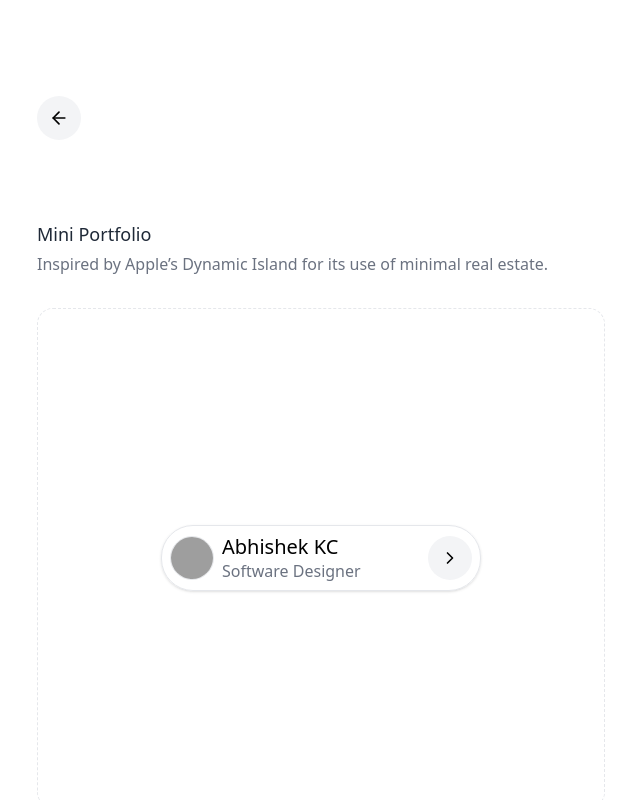
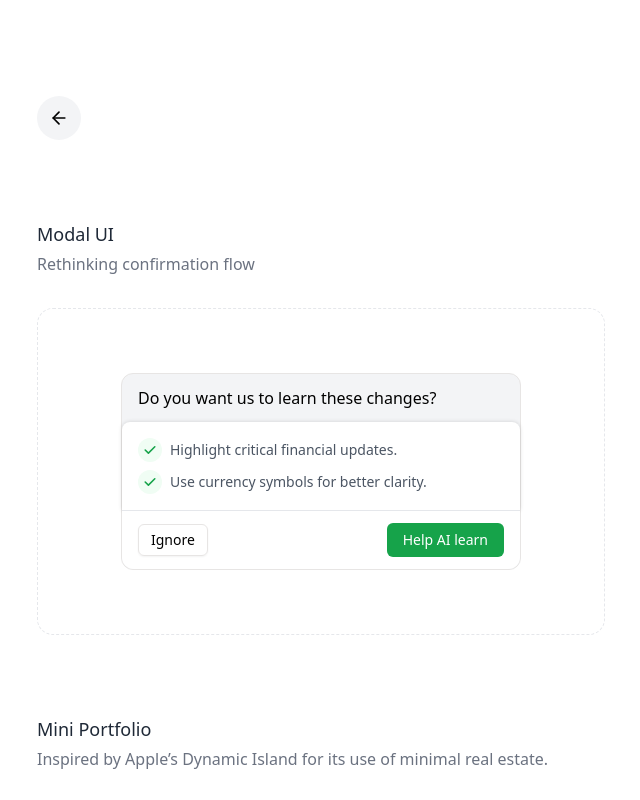
Before and after one commit to casicodes/portfolio, a React (Vite) app: page /motion in a window 1280 px wide. Shown: the top 800 px of the page, without its empty margins (319-959 px from the left). Built offline with nearby package versions, Linux system fonts and the light colour scheme; grey boxes are pictures that could not be loaded.

Commit message:
Add Modal UI

```diff
--- /dev/null
+++ b/src/component/ModalUI/ModalUI.jsx
@@ -0,0 +1,141 @@
+import { useState, useEffect } from "react";
+import { motion, AnimatePresence } from "framer-motion";
+
+const ModalUI = () => {
+  const [status, setStatus] = useState("initial"); // initial, learning, updating, done
+
+  const handleLearnClick = () => {
+    setStatus("Learning from your update");
+
+    setTimeout(() => {
+      setStatus("Updating your preferences");
+
+      setTimeout(() => {
+        setStatus("All set!");
+
+        setTimeout(() => {
+          setStatus("initial");
+        }, 3000);
+      }, 6000);
+    }, 6000);
+  };
+
+  const getStatusText = () => {
+    switch (status) {
+      case "Learning from your update":
+      case "Updating your preferences":
+        return (
+          <motion.p
+            key={status}
+            initial={{ y: 8, x: 0 }}
+            animate={{ y: 0, x: 0 }}
+            transition={{
+              duration: 0.5,
+              type: "spring",
+            }}
+            className="text-gray-600 text-base font-medium shimmer"
+          >
+            {status}
+          </motion.p>
+        );
+      case "All set!":
+        return (
+          <motion.button
+            key={status}
+            initial={{ y: 8, x: 0 }}
+            animate={{ y: 0, x: 0 }}
+            transition={{
+              duration: 0.5,
+              type: "spring",
+            }}
+            className="group text-sm py-[5px] shadow-sm hover:shadow-md border transition-shadow border-stone-200 rounded-md flex justify-center items-center gap-1 normal-case px-3 text-primary font-medium w-full"
+          >
+            All set
+          </motion.button>
+        );
+      default:
+        return "";
+    }
+  };
+
+  return (
+    <div className="playground flex flex-col gap-8">
+      <div className="playground-desc flex flex-col gap-1">
+        <h1 className="text-gray-800 md:text-lg capitalize font-medium">
+          Modal UI
+        </h1>
+        <p className="text-gray-500">Rethinking confirmation flow</p>
+      </div>
+      <div className="playground-area rounded-2xl bg-white border-dashed border border-gray-200 gap-4 flex flex-col items-center justify-start">
+        <div className="border-stone-200 border w-[400px] bg-gray-100 rounded-xl flex flex-col justify-between">
+          <div className="flex items-start flex-col gap-4">
+            <div className="flex flex-col w-full">
+              <div className="flex flex-row px-[16px] py-[12px] rounded-t-lg">
+                <p className="m-0 font-medium text-base p-0">
+                  Do you want us to learn these changes?
+                </p>
+              </div>
+              <div className="flex flex-row px-[16px] py-[16px] bg-white rounded-t-lg shadow-[0_0_4px_rgba(0,0,0,0.15)]">
+                <ul className="list-disc list-inside text-[13px] text-gray-600 w-full">
+                  <li className="text-sm flex items-center gap-2 mb-2 last:mb-0">
+                    <div className="flex-shrink-0 w-6 h-6 bg-green-50 rounded-full flex items-center justify-center">
+                      <svg
+                        className="w-4 h-4 text-green-600"
+                        viewBox="0 0 20 20"
+                        fill="currentColor"
+                      >
+                        <path
+                          fillRule="evenodd"
+                          d="M16.707 5.293a1 1 0 010 1.414l-8 8a1 1 0 01-1.414 0l-4-4a1 1 0 011.414-1.414L8 12.586l7.293-7.293a1 1 0 011.414 0z"
+                          clipRule="evenodd"
+                        />
+                      </svg>
+                    </div>
+                    Highlight critical financial updates.
+                  </li>
+                  <li className="text-sm flex items-center gap-2 mb-2 last:mb-0">
+                    <div className="flex-shrink-0 w-6 h-6 bg-green-50 rounded-full flex items-center justify-center">
+                      <svg
+                        className="w-4 h-4 text-green-600"
+                        viewBox="0 0 20 20"
+                        fill="currentColor"
+                      >
+                        <path
+                          fillRule="evenodd"
+                          d="M16.707 5.293a1 1 0 010 1.414l-8 8a1 1 0 01-1.414 0l-4-4a1 1 0 011.414-1.414L8 12.586l7.293-7.293a1 1 0 011.414 0z"
+                          clipRule="evenodd"
+                        />
+                      </svg>
+                    </div>
+                    Use currency symbols for better clarity.
+                  </li>
+                </ul>
+              </div>
+            </div>
+          </div>
+          <div className="flex flex-row min-h-[59px] gap-2 border-t px-[16px] py-[12px] bg-white rounded-b-xl items-center justify-between">
+            <AnimatePresence mode="wait">
+              {status === "initial" ? (
+                <>
+                  <button className="group text-sm py-[5px] shadow-sm hover:shadow-md border transition-shadow border-stone-200 rounded-md flex justify-center items-center gap-1 normal-case px-3 text-primary font-medium">
+                    Ignore
+                  </button>
+                  <button
+                    onClick={handleLearnClick}
+                    className="text-white text-sm bg-green-600 px-4 py-[7px] flex items-center rounded-md hover:bg-green-700"
+                  >
+                    Help AI learn
+                  </button>
+                </>
+              ) : (
+                <>{getStatusText()}</>
+              )}
+            </AnimatePresence>
+          </div>
+        </div>
+      </div>
+    </div>
+  );
+};
+
+export default ModalUI;
--- a/src/index.css
+++ b/src/index.css
@@ -85,3 +85,19 @@ footer a:hover {
     opacity: 0;
   }
 }
+.shimmer {
+  line-height: 1.3;
+  font-weight: 400;
+  position: relative;
+  overflow: hidden;
+  background: linear-gradient(109deg, #b4b4b4, #b4b4b4, #000000);
+  background-size: 200% 100%;
+  -webkit-background-clip: text;
+  -webkit-text-fill-color: transparent;
+  animation: shimmer 3.5s infinite linear;
+}
+@keyframes shimmer {
+  100% {
+    background-position: -200% 0;
+  }
+}
--- a/src/pages/motion.jsx
+++ b/src/pages/motion.jsx
@@ -8,11 +8,13 @@ import MultiLevelAction from "../component/MultiLevelAction/MultiLevelAction";
 import Chatgpt from "../component/Chatgpt/Chatgpt";
 import NewTab from "../component/NewTab/NewTab";
 import SheetAnimation from "../component/SheetAnimation/SheetAnimation";
+import ModalUI from "../component/ModalUI/ModalUI";
 
 function Motion() {
   return (
     <div className="flex flex-col gap-20 text-left">
       <PageTitle />
+      <ModalUI />
       <MiniPortfolio />
       <Chatgpt />
       <ContextMenu />
```
